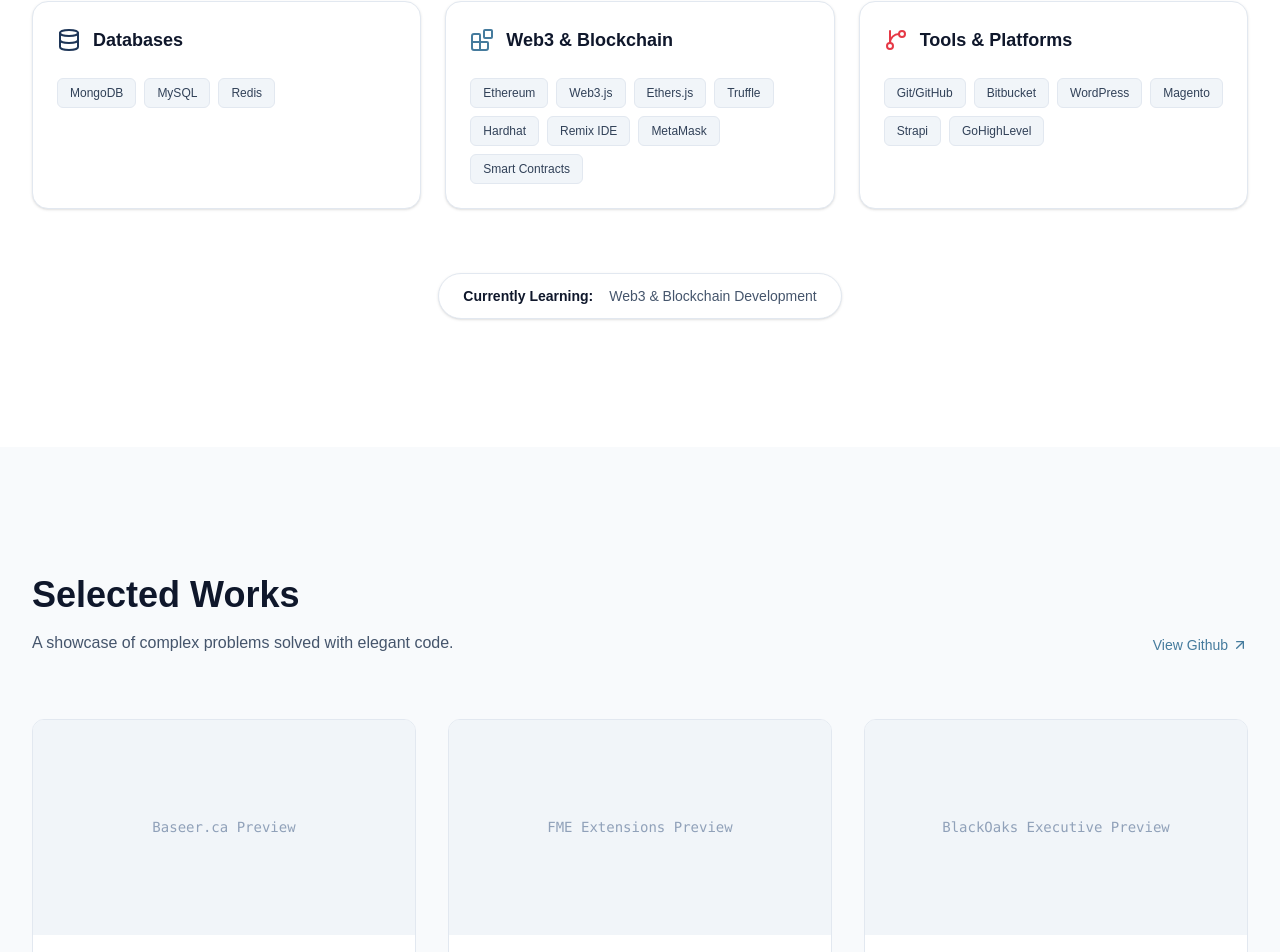
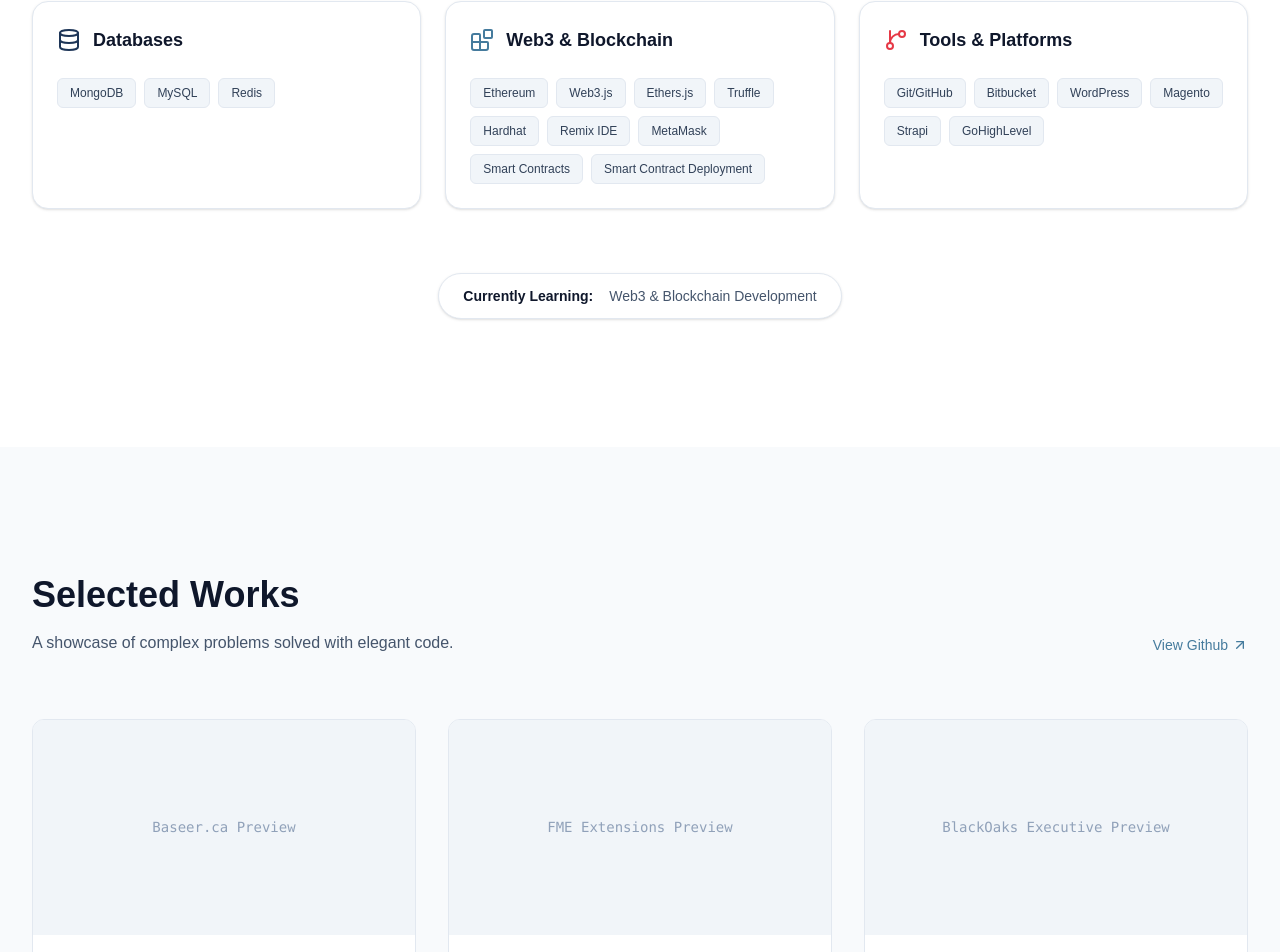
Before and after one commit to shuaibkhandev/shuaib_portfolio, a Next.js app: page / in a window 1280 px wide. Shown: the part 3061-4013 px from the top of the page. Built offline with nearby package versions, Linux system fonts and the light colour scheme.

Commit message:
updated web3 skills

```diff
--- a/src/components/Skills.tsx
+++ b/src/components/Skills.tsx
@@ -31,7 +31,7 @@
     },
     {
       title: "Web3 & Blockchain",
-      skills: ["Ethereum", "Web3.js", "Ethers.js", "Truffle", "Hardhat", "Remix IDE", "MetaMask", "Smart Contracts"],
+      skills: ["Ethereum", "Web3.js", "Ethers.js", "Truffle", "Hardhat", "Remix IDE", "MetaMask", "Smart Contracts", "Smart Contract Deployment"],
       icon: <Blocks className="w-6 h-6" />,
       color: "text-brand-blue",
     },
```
